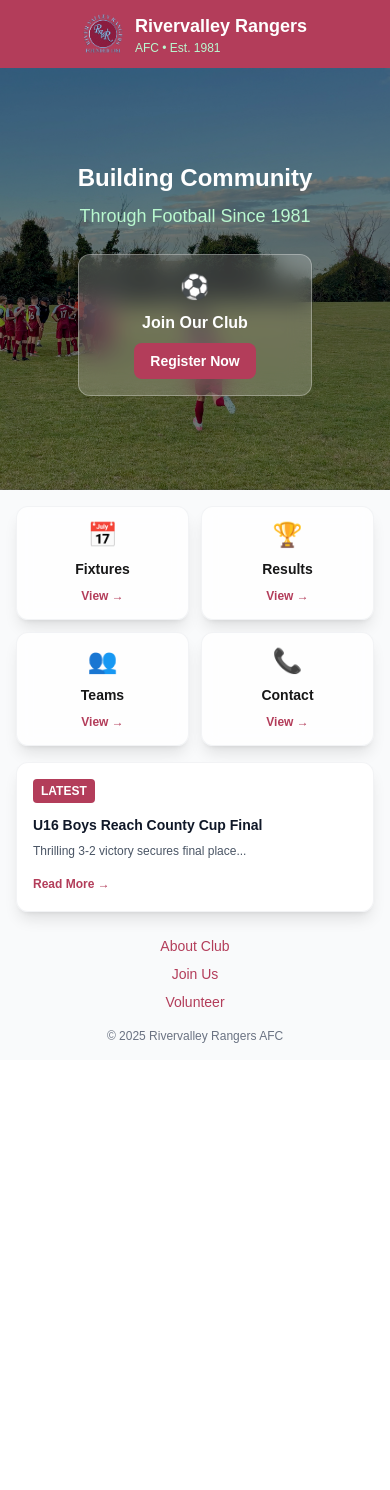
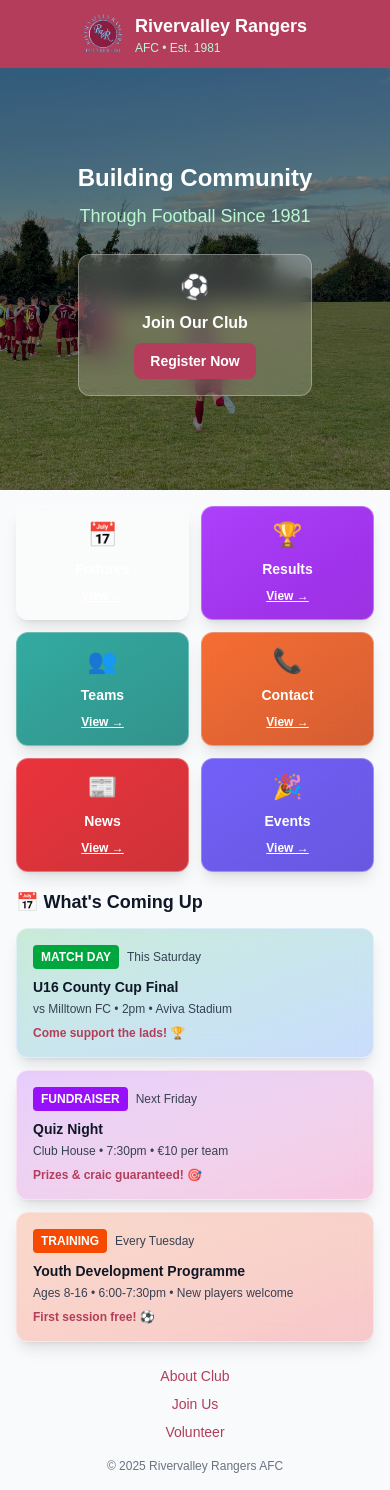
Before and after one commit to 1Zero9/rvrmatchday, a Next.js app: page /home in a window 390 px wide. Before the commit the page ends 1060 px from the top, so only its background shows below. Built offline with nearby package versions, Linux system fonts and the light colour scheme.

Commit message:
mobile-changes-3

```diff
--- a/src/pages/home.tsx
+++ b/src/pages/home.tsx
@@ -67,59 +67,113 @@ export default function StandardHomepage() {
           <div className="grid grid-cols-2 gap-3 mb-4">
             <motion.div
               whileHover={{ scale: 1.02 }}
-              className="bg-white/80 backdrop-blur-sm border border-gray-200/50 rounded-xl p-3 text-center shadow-lg"
+              className="bg-white/20 backdrop-blur-md border border-white/30 rounded-xl p-3 text-center shadow-lg bg-gradient-to-br from-club-primary/80 to-club-secondary/80"
             >
-              <div className="text-2xl mb-2">📅</div>
-              <h3 className="text-sm font-bold mb-1">Fixtures</h3>
-              <Link href="/match-central" className="text-club-primary text-xs font-semibold">
+              <div className="text-2xl mb-2 text-white">📅</div>
+              <h3 className="text-sm font-bold mb-1 text-white">Fixtures</h3>
+              <Link href="/match-central" className="text-white text-xs font-semibold underline">
                 View →
               </Link>
             </motion.div>
 
             <motion.div
               whileHover={{ scale: 1.02 }}
-              className="bg-white/80 backdrop-blur-sm border border-gray-200/50 rounded-xl p-3 text-center shadow-lg"
+              className="bg-white/20 backdrop-blur-md border border-white/30 rounded-xl p-3 text-center shadow-lg bg-gradient-to-br from-purple-600/80 to-purple-700/80"
             >
-              <div className="text-2xl mb-2">🏆</div>
-              <h3 className="text-sm font-bold mb-1">Results</h3>
-              <Link href="/match-central" className="text-club-primary text-xs font-semibold">
+              <div className="text-2xl mb-2 text-white">🏆</div>
+              <h3 className="text-sm font-bold mb-1 text-white">Results</h3>
+              <Link href="/match-central" className="text-white text-xs font-semibold underline">
                 View →
               </Link>
             </motion.div>
 
             <motion.div
               whileHover={{ scale: 1.02 }}
-              className="bg-white/80 backdrop-blur-sm border border-gray-200/50 rounded-xl p-3 text-center shadow-lg"
+              className="bg-white/20 backdrop-blur-md border border-white/30 rounded-xl p-3 text-center shadow-lg bg-gradient-to-br from-teal-600/80 to-teal-700/80"
             >
-              <div className="text-2xl mb-2">👥</div>
-              <h3 className="text-sm font-bold mb-1">Teams</h3>
-              <Link href="/teams" className="text-club-primary text-xs font-semibold">
+              <div className="text-2xl mb-2 text-white">👥</div>
+              <h3 className="text-sm font-bold mb-1 text-white">Teams</h3>
+              <Link href="/teams" className="text-white text-xs font-semibold underline">
                 View →
               </Link>
             </motion.div>
 
             <motion.div
               whileHover={{ scale: 1.02 }}
-              className="bg-white/80 backdrop-blur-sm border border-gray-200/50 rounded-xl p-3 text-center shadow-lg"
+              className="bg-white/20 backdrop-blur-md border border-white/30 rounded-xl p-3 text-center shadow-lg bg-gradient-to-br from-orange-600/80 to-orange-700/80"
             >
-              <div className="text-2xl mb-2">📞</div>
-              <h3 className="text-sm font-bold mb-1">Contact</h3>
-              <Link href="/contact" className="text-club-primary text-xs font-semibold">
+              <div className="text-2xl mb-2 text-white">📞</div>
+              <h3 className="text-sm font-bold mb-1 text-white">Contact</h3>
+              <Link href="/contact" className="text-white text-xs font-semibold underline">
+                View →
+              </Link>
+            </motion.div>
+
+            <motion.div
+              whileHover={{ scale: 1.02 }}
+              className="bg-white/20 backdrop-blur-md border border-white/30 rounded-xl p-3 text-center shadow-lg bg-gradient-to-br from-red-600/80 to-red-700/80"
+            >
+              <div className="text-2xl mb-2 text-white">📰</div>
+              <h3 className="text-sm font-bold mb-1 text-white">News</h3>
+              <Link href="/news" className="text-white text-xs font-semibold underline">
+                View →
+              </Link>
+            </motion.div>
+
+            <motion.div
+              whileHover={{ scale: 1.02 }}
+              className="bg-white/20 backdrop-blur-md border border-white/30 rounded-xl p-3 text-center shadow-lg bg-gradient-to-br from-indigo-600/80 to-indigo-700/80"
+            >
+              <div className="text-2xl mb-2 text-white">🎉</div>
+              <h3 className="text-sm font-bold mb-1 text-white">Events</h3>
+              <Link href="/get-involved/events" className="text-white text-xs font-semibold underline">
                 View →
               </Link>
             </motion.div>
           </div>
 
-          {/* Featured News - Mobile */}
-          <div className="bg-white/90 backdrop-blur-sm border border-gray-200/50 rounded-xl p-4 shadow-lg">
-            <div className="flex items-center mb-3">
-              <span className="bg-club-primary text-white px-2 py-1 rounded text-xs font-bold mr-2">LATEST</span>
-            </div>
-            <h3 className="font-bold text-gray-900 mb-2 text-sm">U16 Boys Reach County Cup Final</h3>
-            <p className="text-gray-600 text-xs mb-3">Thrilling 3-2 victory secures final place...</p>
-            <Link href="/news" className="text-club-primary text-xs font-semibold">
-              Read More →
-            </Link>
+          {/* Upcoming Events Section - Instagram Style */}
+          <div className="space-y-3">
+            <h2 className="text-lg font-bold text-gray-900 mb-3">📅 What's Coming Up</h2>
+
+            <motion.div
+              whileHover={{ scale: 1.01 }}
+              className="bg-white/30 backdrop-blur-md border border-white/40 rounded-xl p-4 shadow-lg bg-gradient-to-br from-green-600/20 to-blue-600/20"
+            >
+              <div className="flex items-center mb-2">
+                <span className="bg-green-600 text-white px-2 py-1 rounded text-xs font-bold mr-2">MATCH DAY</span>
+                <span className="text-gray-700 text-xs">This Saturday</span>
+              </div>
+              <h3 className="font-bold text-gray-900 mb-1 text-sm">U16 County Cup Final</h3>
+              <p className="text-gray-700 text-xs mb-2">vs Milltown FC • 2pm • Aviva Stadium</p>
+              <p className="text-club-primary text-xs font-semibold">Come support the lads! 🏆</p>
+            </motion.div>
+
+            <motion.div
+              whileHover={{ scale: 1.01 }}
+              className="bg-white/30 backdrop-blur-md border border-white/40 rounded-xl p-4 shadow-lg bg-gradient-to-br from-purple-600/20 to-pink-600/20"
+            >
+              <div className="flex items-center mb-2">
+                <span className="bg-purple-600 text-white px-2 py-1 rounded text-xs font-bold mr-2">FUNDRAISER</span>
+                <span className="text-gray-700 text-xs">Next Friday</span>
+              </div>
+              <h3 className="font-bold text-gray-900 mb-1 text-sm">Quiz Night</h3>
+              <p className="text-gray-700 text-xs mb-2">Club House • 7:30pm • €10 per team</p>
+              <p className="text-club-primary text-xs font-semibold">Prizes & craic guaranteed! 🎯</p>
+            </motion.div>
+
+            <motion.div
+              whileHover={{ scale: 1.01 }}
+              className="bg-white/30 backdrop-blur-md border border-white/40 rounded-xl p-4 shadow-lg bg-gradient-to-br from-orange-600/20 to-red-600/20"
+            >
+              <div className="flex items-center mb-2">
+                <span className="bg-orange-600 text-white px-2 py-1 rounded text-xs font-bold mr-2">TRAINING</span>
+                <span className="text-gray-700 text-xs">Every Tuesday</span>
+              </div>
+              <h3 className="font-bold text-gray-900 mb-1 text-sm">Youth Development Programme</h3>
+              <p className="text-gray-700 text-xs mb-2">Ages 8-16 • 6:00-7:30pm • New players welcome</p>
+              <p className="text-club-primary text-xs font-semibold">First session free! ⚽</p>
+            </motion.div>
           </div>
 
           {/* Minimal Footer Links */}
```
